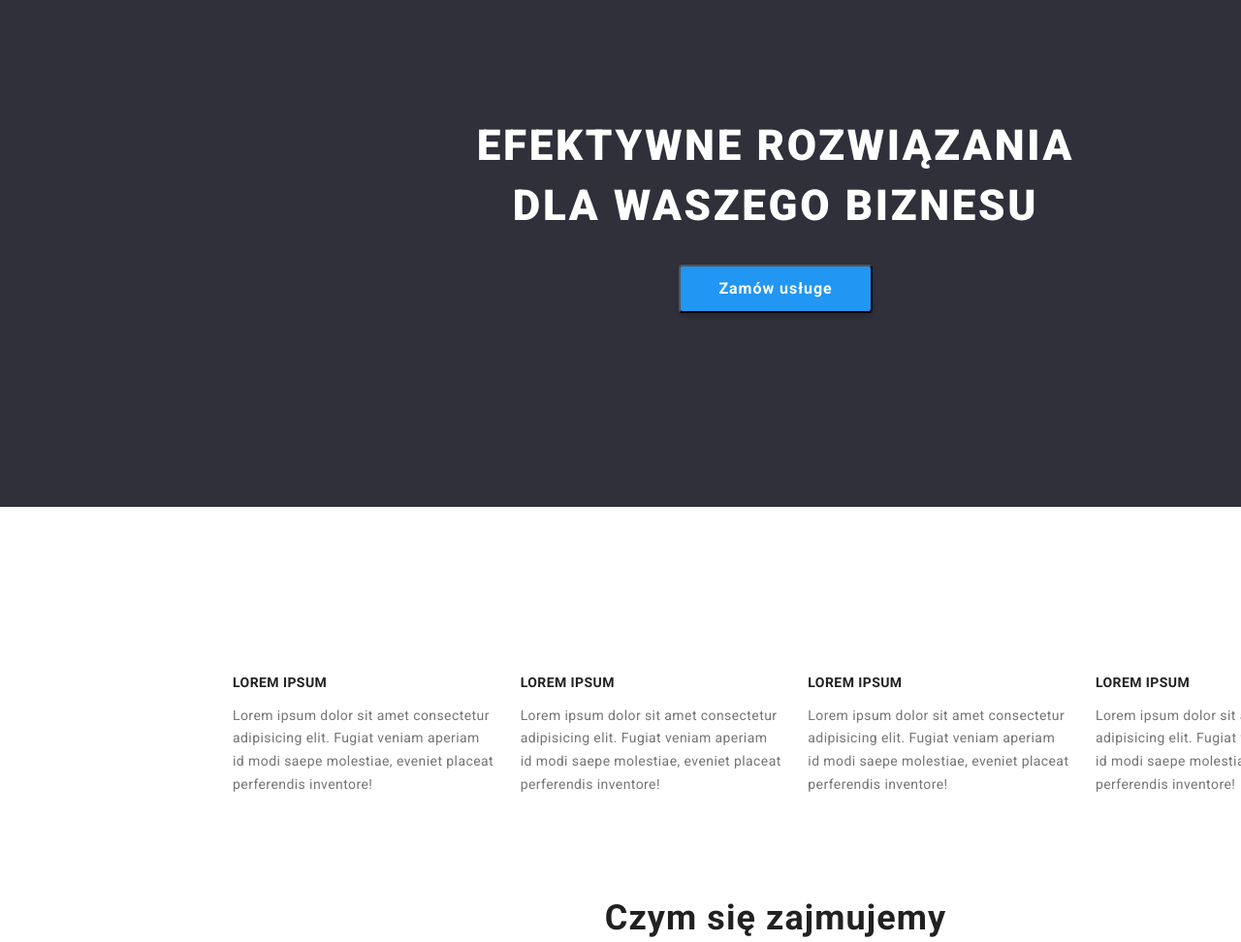
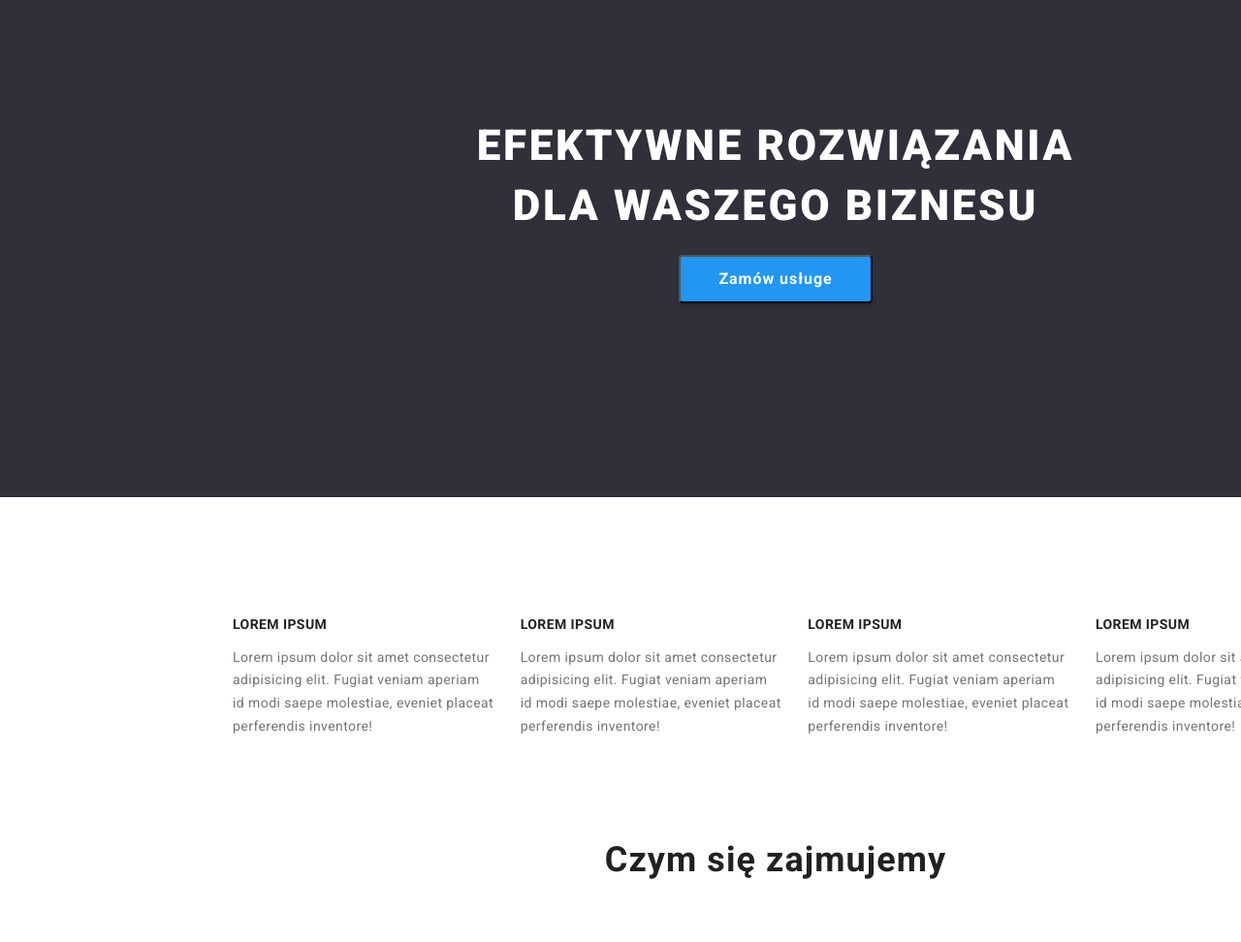
Before and after one commit to marcinucieklak/goit-markup-hw-03, a plain HTML site: page index.html in a window 1280 px wide. Shown: the part 160-1132 px from the top of the page at 97% size. Drawn offline with nearby package versions, Linux system fonts and the light colour scheme.

Commit message:
padding and margin correction after  inspection

```diff
--- a/css/styles.css
+++ b/css/styles.css
@@ -191,12 +191,12 @@ link:hover, link:focus {
     text-align: center;
     letter-spacing: 0.06em;
     text-transform: uppercase;
+    padding-bottom: 20px;
 }
 
 .button-topmain {
     width: 200px;
     height: 50px;
-    margin-top: 30px;
     background: var(--base-color-blue, #2196F3);
     color: var(--text-color-four, #FFFFFF);
     box-shadow: 0px 4px 4px rgba(0, 0, 0, 0.15);
@@ -213,7 +213,6 @@ link:hover, link:focus {
     display: flex;
     justify-content: space-between;
     list-style-type: none;
-    padding-top: 50px;
 }
 
 .portfolio-list{
@@ -256,6 +255,7 @@ link:hover, link:focus {
     line-height: 1.2;
     letter-spacing: 0.03em;
     text-align: center;
+    padding-bottom: 50px;
 }
 
 .background-ourteam {
```
